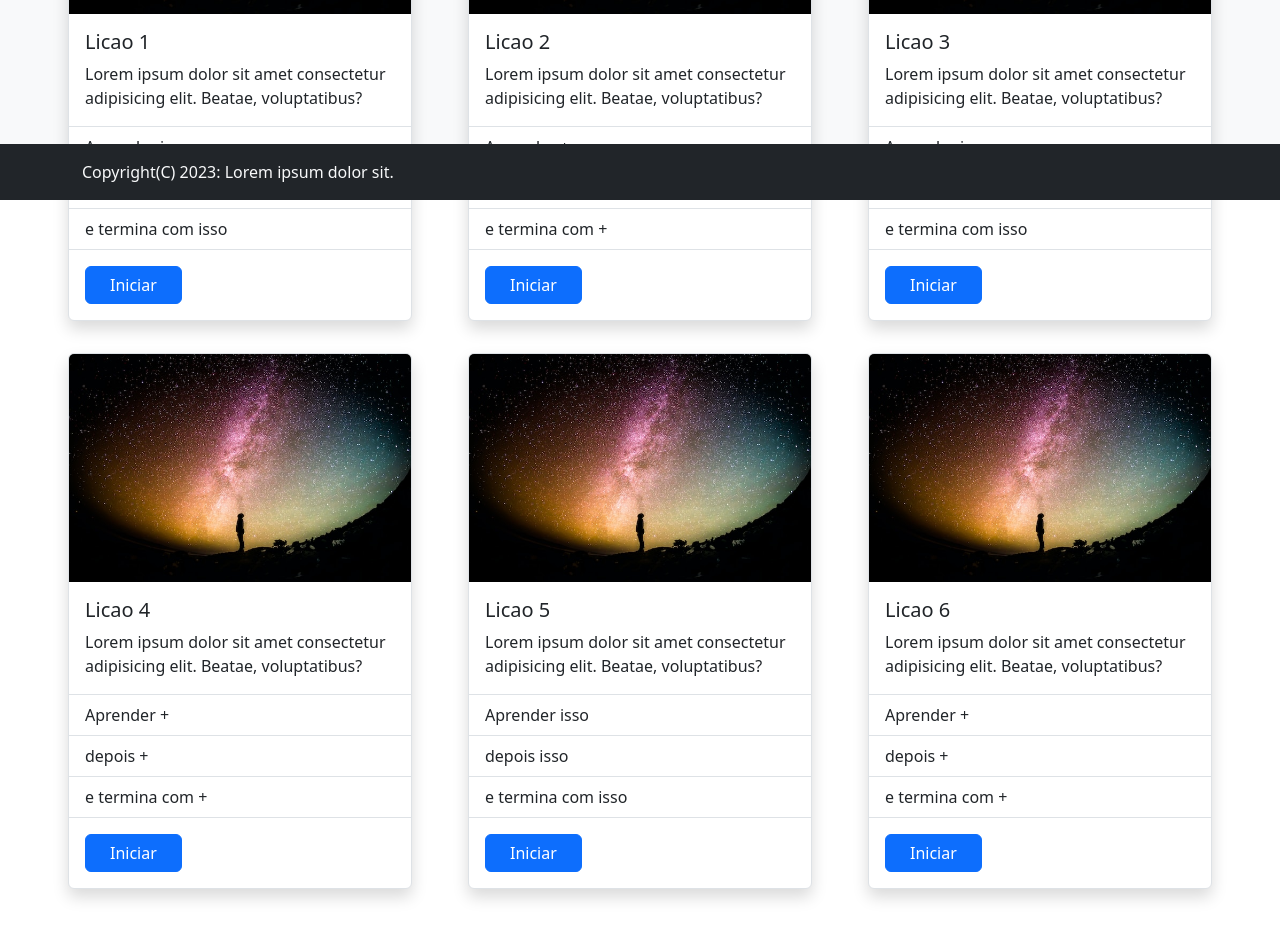
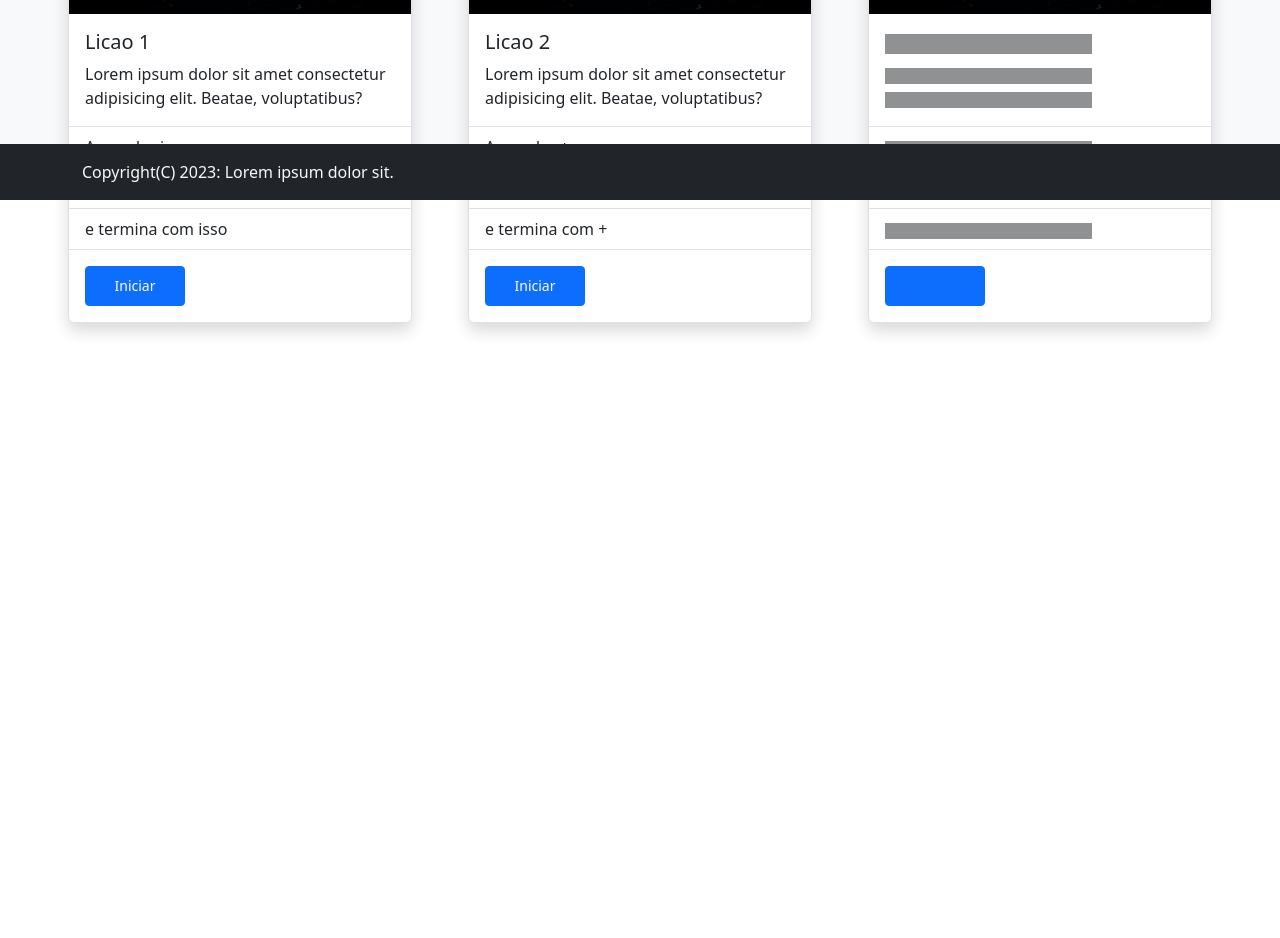
Before and after one commit to guisazevedo/aprendizado, a React (Vite) app: page /content in a window 1280 px wide. Shown: the part 600-1538 px from the top of the page. After the commit the page ends 1035 px from the top, so only its background shows below. Built offline with nearby package versions, Linux system fonts and the light colour scheme.

Commit message:
align text button content

```diff
--- a/src/01_components/Content.tsx
+++ b/src/01_components/Content.tsx
@@ -1,11 +1,14 @@
+import { ReactNode } from "react";
+
 interface Props {
-  image: string;
-  title: string;
-  description: string;
-  objective_1: string;
-  objective_2: string;
-  objective_3: string;
+  image?: string;
+  title?: string;
+  description?: string;
+  objective_1?: string;
+  objective_2?: string;
+  objective_3?: string;
   button: string;
+  placeholder?: ReactNode;
 }
 
 const Content = ({
@@ -16,6 +19,7 @@ const Content = ({
   objective_2,
   objective_3,
   button,
+  placeholder,
 }: Props) => {
   return (
     <div className="card border px-0 m-3 shadow gb-body">
@@ -26,16 +30,40 @@ const Content = ({
         alt="Man contemplating the universe"
       />
       <div className="card-body">
-        <h5 className="card-title">{title}</h5>
-        <p className="card-text">{description}</p>
+        <h5 className={"card-title"}>
+          {placeholder}
+          {title}
+        </h5>
+        <p className="card-text">
+          {placeholder}
+          {placeholder}
+          {description}
+        </p>
       </div>
       <ul className="list-group list-group-flush">
-        <li className="list-group-item">{objective_1}</li>
-        <li className="list-group-item">{objective_2}</li>
-        <li className="list-group-item">{objective_3}</li>
+        <li className="list-group-item">
+          {placeholder}
+          {objective_1}
+        </li>
+        <li className="list-group-item">
+          {placeholder}
+          {objective_2}
+        </li>
+        <li className="list-group-item">
+          {placeholder}
+          {objective_3}
+        </li>
       </ul>
       <div className="card-body">
-        <a href="#" className="btn btn-primary px-4">
+        <a
+          href="#"
+          className="btn btn-primary btn-sm
+        px-4 d-flex align-items-center justify-content-center"
+          style={{
+            width: "100px",
+            height: "40px",
+          }}
+        >
           {button}
         </a>
       </div>
--- a/src/03_pages/Content_page.tsx
+++ b/src/03_pages/Content_page.tsx
@@ -9,7 +9,7 @@ const sub_header = "Licoes e exercicios";
 const text =
   "Lorem ipsum dolor sit amet consectetur adipisicing elit. Molestiae deserunt obcaecati ullam aperiam velit voluptate aspernatur beatae ut doloribus non placeat aut, saepe vero. ";
 
-// inputs for the Content component
+// inputs for the Content component => always leave the last card empty
 const cards = [
   {
     image: "/src/00_assets/images/class_1.jpg",
@@ -33,43 +33,13 @@ const cards = [
   },
   {
     image: "/src/00_assets/images/class_1.jpg",
-    title: "Licao 3",
-    description:
-      "Lorem ipsum dolor sit amet consectetur adipisicing elit. Beatae, voluptatibus?",
-    objective_1: "Aprender isso",
-    objective_2: "depois isso",
-    objective_3: "e termina com isso",
-    button: "Iniciar",
-  },
-  {
-    image: "/src/00_assets/images/class_1.jpg",
-    title: "Licao 4",
-    description:
-      "Lorem ipsum dolor sit amet consectetur adipisicing elit. Beatae, voluptatibus?",
-    objective_1: "Aprender +",
-    objective_2: "depois +",
-    objective_3: "e termina com +",
-    button: "Iniciar",
-  },
-  {
-    image: "/src/00_assets/images/class_1.jpg",
-    title: "Licao 5",
-    description:
-      "Lorem ipsum dolor sit amet consectetur adipisicing elit. Beatae, voluptatibus?",
-    objective_1: "Aprender isso",
-    objective_2: "depois isso",
-    objective_3: "e termina com isso",
-    button: "Iniciar",
-  },
-  {
-    image: "/src/00_assets/images/class_1.jpg",
-    title: "Licao 6",
-    description:
-      "Lorem ipsum dolor sit amet consectetur adipisicing elit. Beatae, voluptatibus?",
-    objective_1: "Aprender +",
-    objective_2: "depois +",
-    objective_3: "e termina com +",
-    button: "Iniciar",
+    title: "",
+    description: "",
+    objective_1: "",
+    objective_2: "",
+    objective_3: "",
+    button: " ",
+    placeholder: <span className="placeholder col-8"></span>,
   },
 ];
 
@@ -96,6 +66,7 @@ const Content_page = () => {
               objective_2={card.objective_2}
               objective_3={card.objective_3}
               button={card.button}
+              placeholder={card.placeholder}
             />
           </div>
         ))}
```
